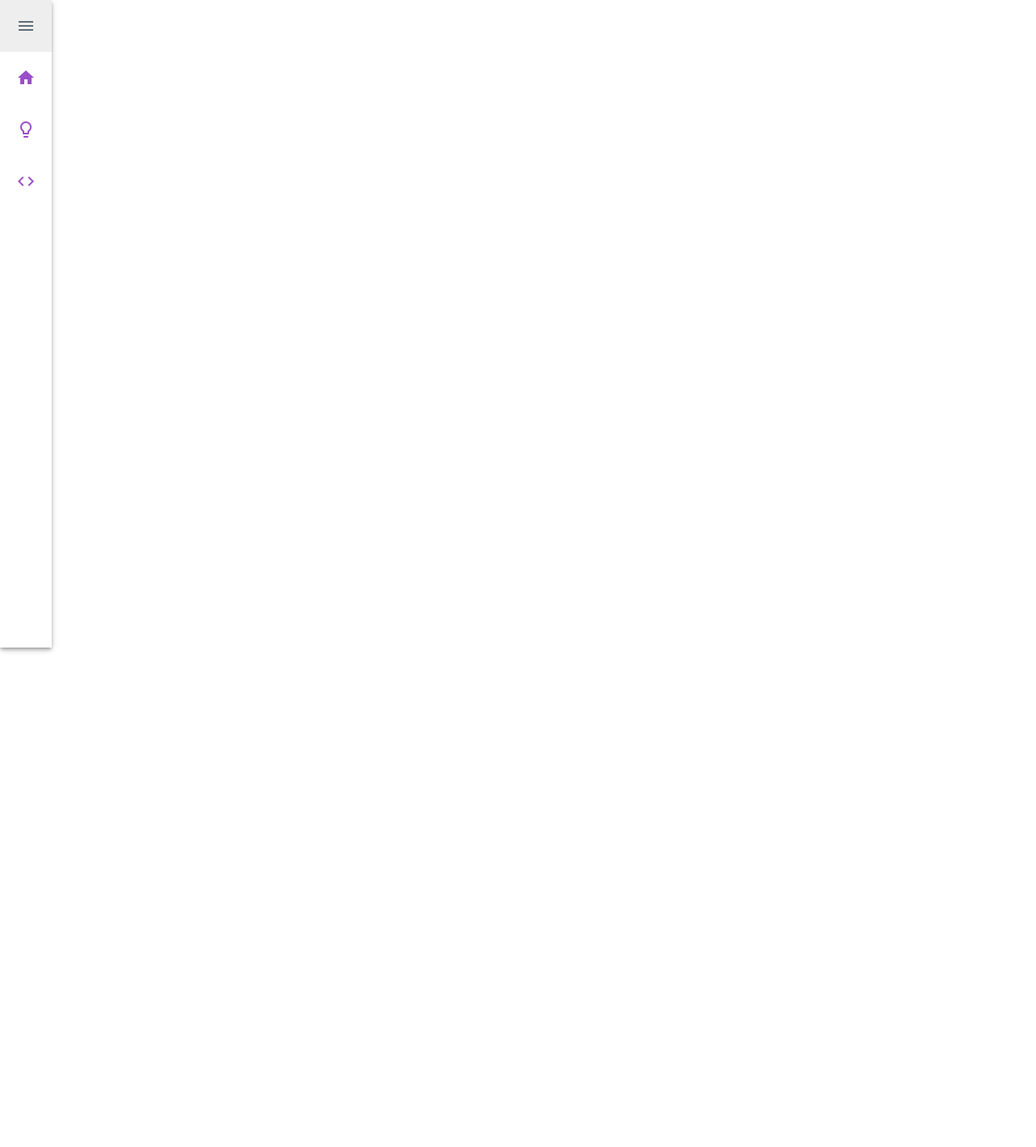
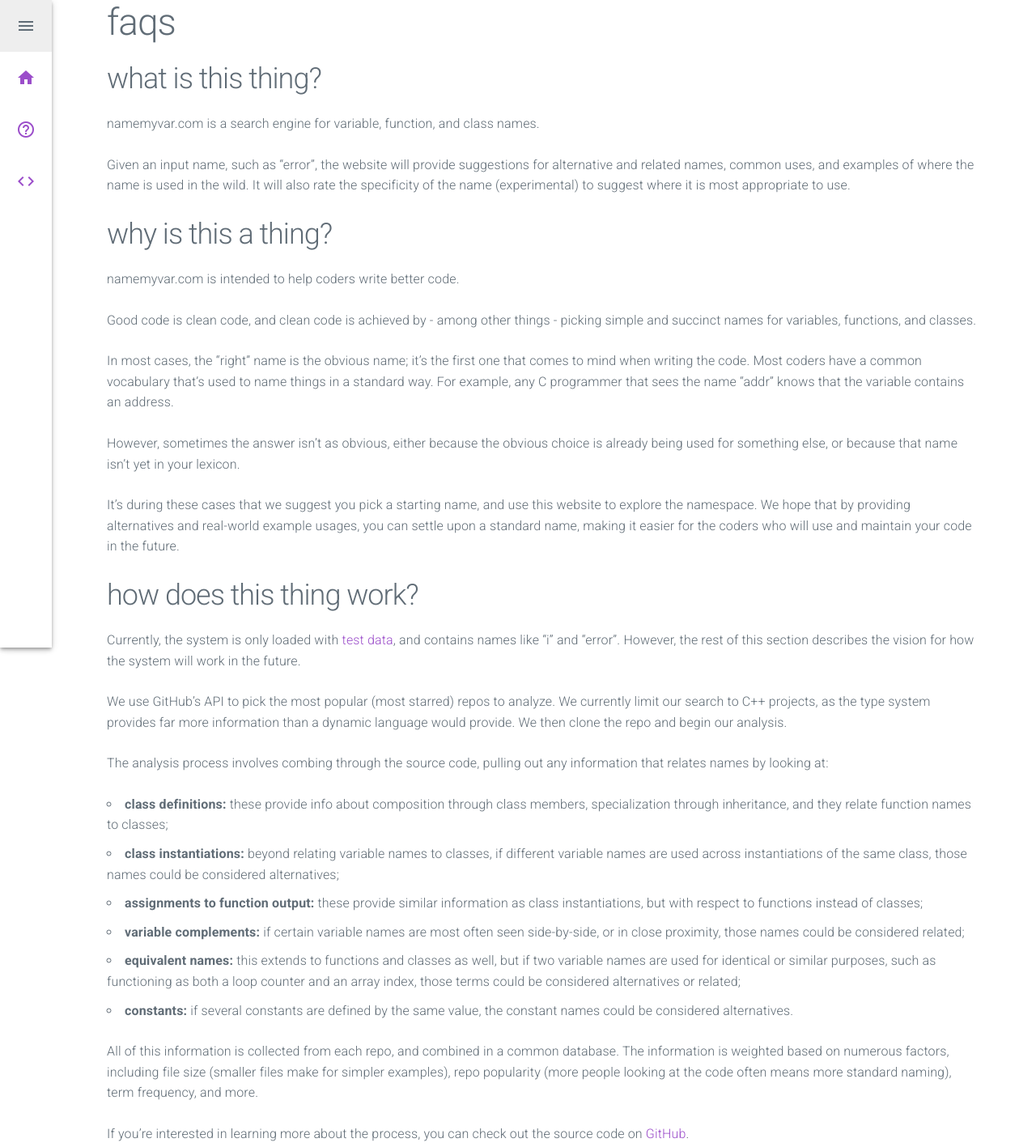
Before and after one commit to jamiesyme/name-my-var, a website: page web-client/faq.mustache in a window 1280 px wide. Shown: the whole page at 81% size. Before the commit the page ends 800 px from the top, so only its background shows below. Drawn offline with nearby package versions, Linux system fonts and the light colour scheme; files that its build step writes are made by us from their sources.

Commit message:
Add faq info

```diff
--- a/web-client/faq.mustache
+++ b/web-client/faq.mustache
@@ -20,7 +20,30 @@
 
 	<main>
 		<div class="container">
-			<!-- TODO -->
+			<h1>faqs</h1>
+			<h2>what is this thing?</h2>
+			<p>namemyvar.com is a search engine for variable, function, and class names.</p>
+			<p>Given an input name, such as “error”, the website will provide suggestions for alternative and related names, common uses, and examples of where the name is used in the wild. It will also rate the specificity of the name (experimental) to suggest where it is most appropriate to use.</p>
+			<h2>why is this a thing?</h2>
+			<p>namemyvar.com is intended to help coders write better code.</p>
+			<p>Good code is clean code, and clean code is achieved by - among other things - picking simple and succinct names for variables, functions, and classes.</p>
+			<p>In most cases, the “right” name is the obvious name; it’s the first one that comes to mind when writing the code. Most coders have a common vocabulary that’s used to name things in a standard way. For example, any C programmer that sees the name “addr” knows that the variable contains an address.</p>
+			<p>However, sometimes the answer isn’t as obvious, either because the obvious choice is already being used for something else, or because that name isn’t yet in your lexicon.</p>
+			<p>It’s during these cases that we suggest you pick a starting name, and use this website to explore the namespace. We hope that by providing alternatives and real-world example usages, you can settle upon a standard name, making it easier for the coders who will use and maintain your code in the future.</p>
+			<h2>how does this thing work?</h2>
+			<p>Currently, the system is only loaded with <a href="#" target="_blank">test data</a>, and contains names like “i” and “error”. However, the rest of this section describes the vision for how the system will work in the future.</p>
+			<p>We use GitHub’s API to pick the most popular (most starred) repos to analyze. We currently limit our search to C++ projects, as the type system provides far more information than a dynamic language would provide. We then clone the repo and begin our analysis.</p>
+			<p>The analysis process involves combing through the source code, pulling out any information that relates names by looking at:</p>
+			<ul>
+				<li><b>class definitions:</b> these provide info about composition through class members, specialization through inheritance, and they relate function names to classes;</li>
+				<li><b>class instantiations:</b> beyond relating variable names to classes, if different variable names are used across instantiations of the same class, those names could be considered alternatives;</li>
+				<li><b>assignments to function output:</b> these provide similar information as class instantiations, but with respect to functions instead of classes;</li>
+				<li><b>variable complements:</b> if certain variable names are most often seen side-by-side, or in close proximity, those names could be considered related;</li>
+				<li><b>equivalent names:</b> this extends to functions and classes as well, but if two variable names are used for identical or similar purposes, such as functioning as both a loop counter and an array index, those terms could be considered alternatives or related;</li>
+				<li><b>constants:</b> if several constants are defined by the same value, the constant names could be considered alternatives.</li>
+			</ul>
+			<p>All of this information is collected from each repo, and combined in a common database. The information is weighted based on numerous factors, including file size (smaller files make for simpler examples), repo popularity (more people looking at the code often means more standard naming), term frequency, and more.</p>
+			<p>If you’re interested in learning more about the process, you can check out the source code on <a href="https://github.com/jamiesyme/name-my-var" target="_blank">GitHub</a>.</p>
 		</div>
 	</main>
 
--- a/web-client/nav.mustache
+++ b/web-client/nav.mustache
@@ -7,15 +7,15 @@
 			</a>
 		</li>
 		<li>
-			<a href="#" class="nav-link">
+			<a href="index.html" class="nav-link">
 				<div class="nav-link-icon"><i class="material-icons">home</i></div>
 				<div class="nav-link-text">home</div>
 			</a>
 		</li>
 		<li>
-			<a href="#" class="nav-link">
-				<div class="nav-link-icon"><i class="material-icons">lightbulb_outline</i></div>
-				<div class="nav-link-text">tips</div>
+			<a href="faq.html" class="nav-link">
+				<div class="nav-link-icon"><i class="material-icons">help_outline</i></div>
+				<div class="nav-link-text">faqs</div>
 			</a>
 		</li>
 		<li>
```
